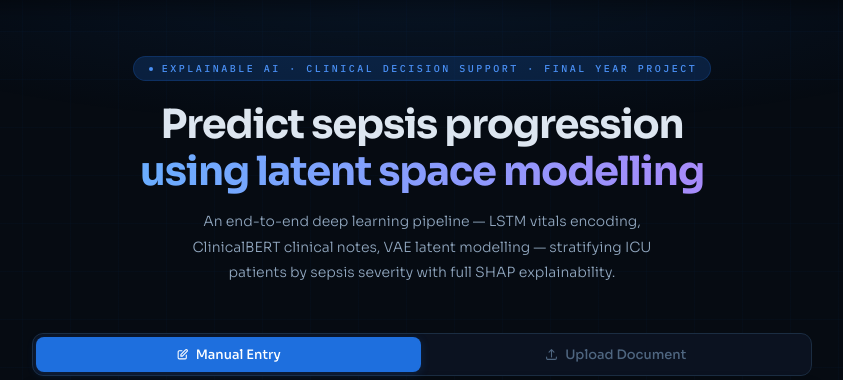
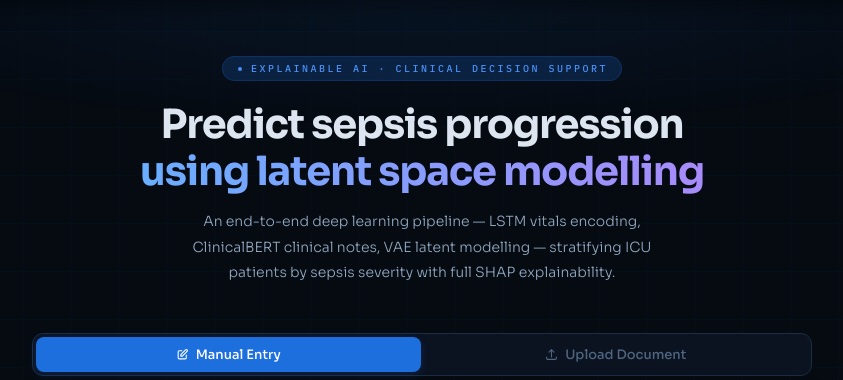
Before and after one commit to Jeevana52/sepsis-latent-progression, a Flask app: page / in a window 1280 px wide. Shown: the part 65-445 px from the top of the page, without its empty margins (218-1061 px from the left). Run offline with Flask 3, Linux system fonts and the light colour scheme; parts of the project's set-up code (start-up, migrations or seed data) failed here and were passed over.

```diff
--- a/templates/index.html
+++ b/templates/index.html
@@ -206,7 +206,7 @@ body{font-family:'Sora',sans-serif;background:var(--bg);color:var(--text);min-he
 <section class="hero">
   <div class="hero-tag">
     <svg xmlns="http://www.w3.org/2000/svg" width="8" height="8" viewBox="0 0 24 24" fill="currentColor"><circle cx="12" cy="12" r="6"/></svg>
-    Explainable AI · Clinical Decision Support · Final Year Project
+    Explainable AI · Clinical Decision Support
   </div>
   <h2>Predict sepsis progression<br/><em>using latent space modelling</em></h2>
   <p>An end-to-end deep learning pipeline — LSTM vitals encoding, ClinicalBERT clinical notes, VAE latent modelling — stratifying ICU patients by sepsis severity with full SHAP explainability.</p>
```
